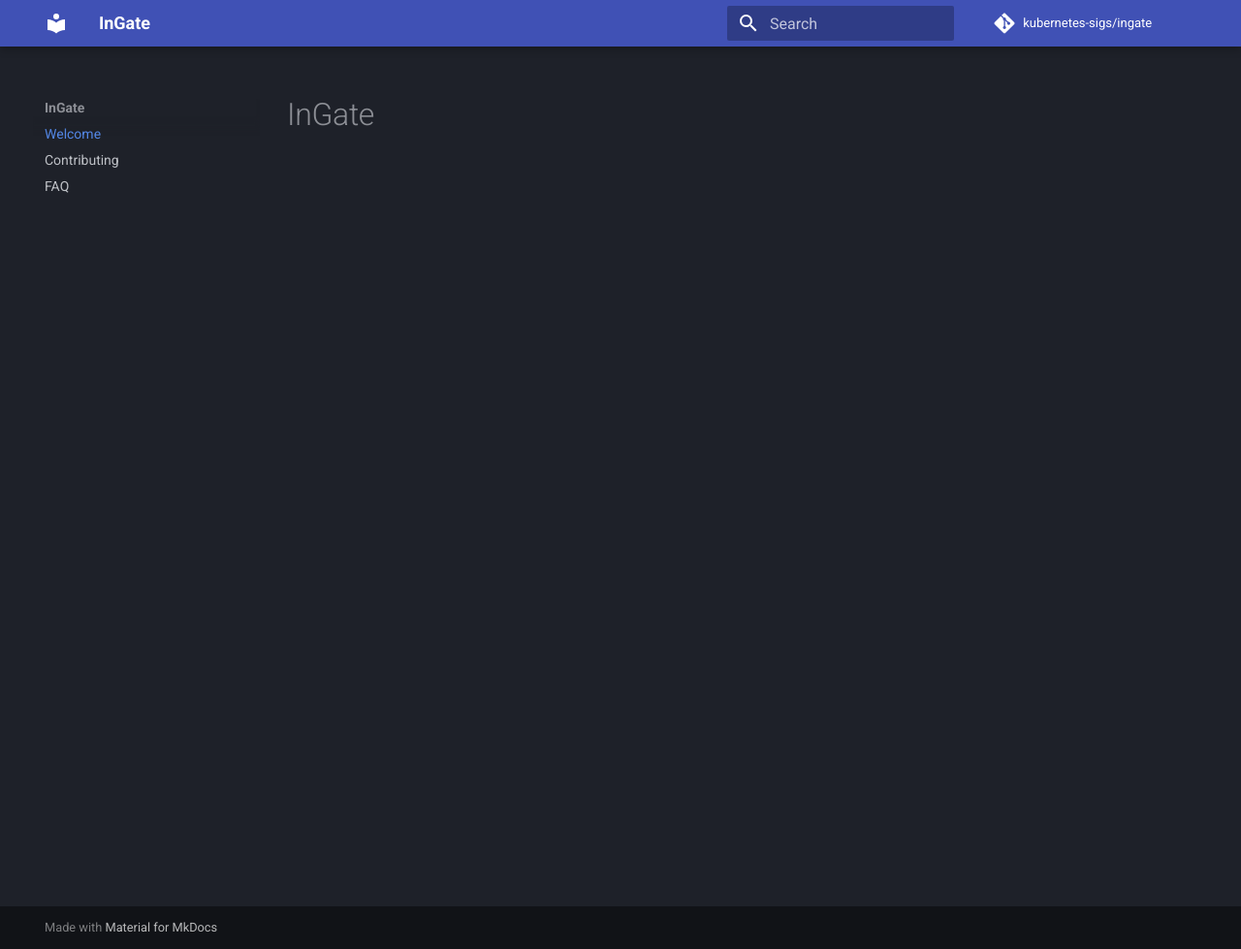
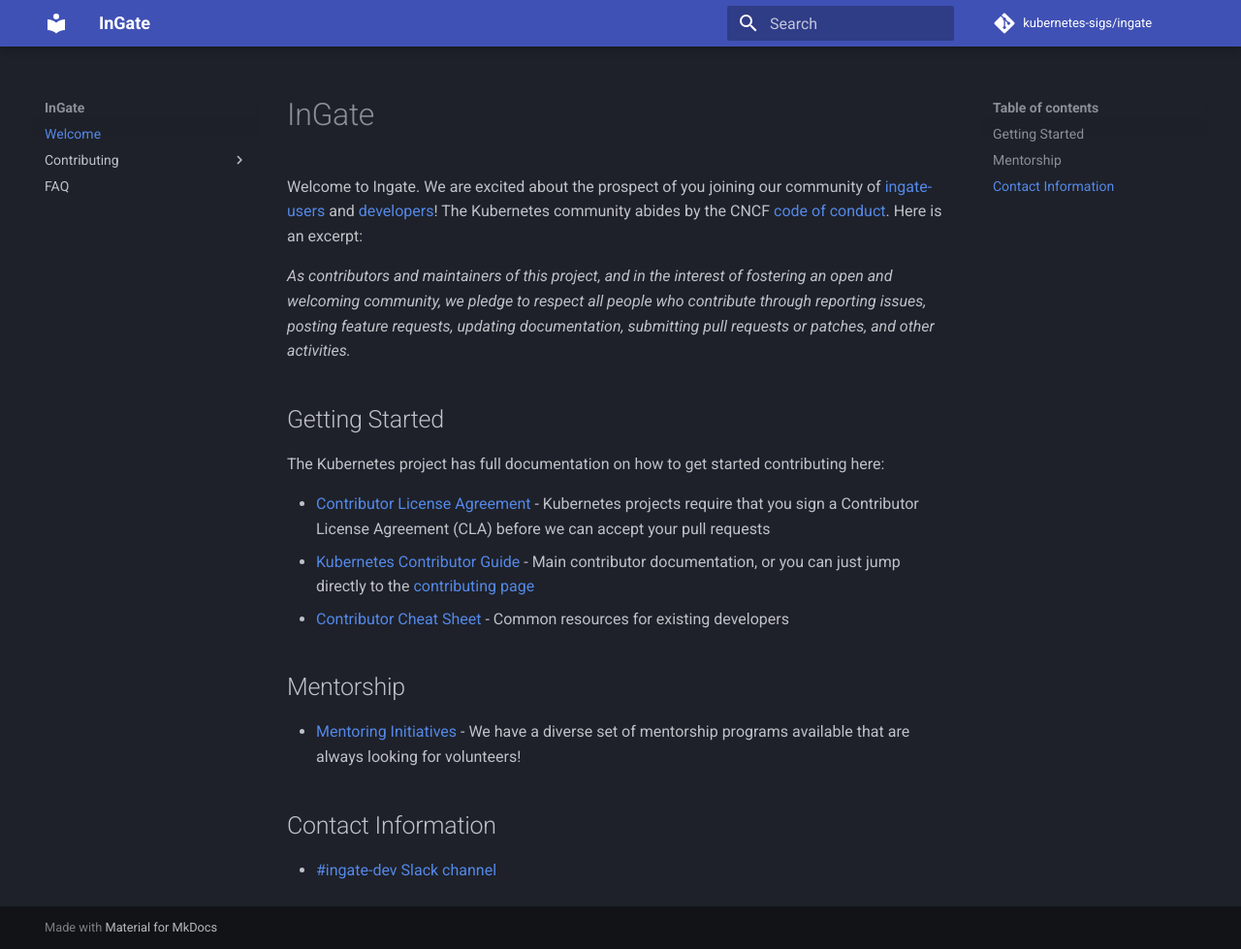
Before and after one commit to strongjz/ingate, an MkDocs documentation site: the page built from docs/index.md, in a window 1280 px wide and 979 px high. Shown: the whole window at 97% size. Built offline with MkDocs 1.6.1 and Material for MkDocs 9.7.7, drawn with Linux system fonts in a browser that asks for light colours; comment, search, counter and statistics services are not loaded.

Commit message:
add contributor docs
Signed-off-by: James Strong <strong.james.e@gmail.com>

```diff
--- a/docs/index.md
+++ b/docs/index.md
@@ -1 +1,21 @@
 # InGate
+
+Welcome to Ingate. We are excited about the prospect of you joining our community of [ingate-users](https://kubernetes.slack.com/archives/C08FBT2U8KB) and [developers](https://kubernetes.slack.com/archives/C08EX6HD25B)! The Kubernetes community abides by the CNCF [code of conduct](code-of-conduct.md). Here is an excerpt:
+
+_As contributors and maintainers of this project, and in the interest of fostering an open and welcoming community, we pledge to respect all people who contribute through reporting issues, posting feature requests, updating documentation, submitting pull requests or patches, and other activities._
+
+## Getting Started
+
+The Kubernetes project has full documentation on how to get started contributing here:
+
+- [Contributor License Agreement](https://git.k8s.io/community/CLA.md) - Kubernetes projects require that you sign a Contributor License Agreement (CLA) before we can accept your pull requests
+- [Kubernetes Contributor Guide](https://k8s.dev/guide) - Main contributor documentation, or you can just jump directly to the [contributing page](https://k8s.dev/docs/guide/contributing/)
+- [Contributor Cheat Sheet](https://k8s.dev/cheatsheet) - Common resources for existing developers
+
+## Mentorship
+
+- [Mentoring Initiatives](https://k8s.dev/community/mentoring) - We have a diverse set of mentorship programs available that are always looking for volunteers!
+
+## Contact Information
+
+- [#ingate-dev Slack channel](https://kubernetes.slack.com/archives/C08EX6HD25B)
--- a/mkdocs.yml
+++ b/mkdocs.yml
@@ -16,5 +16,7 @@
 
 nav:
   - Welcome: index.md
-  - Contributing: contributing.md
+  - Contributing:
+      - Getting Started: contributing/contributing.md
+      - Contributor Ladeder: contributing/ladder.md
   - FAQ: faq.md
--- /dev/null
+++ b/tools/docs/requirements.txt
@@ -0,0 +1,4 @@
+mkdocs-material==9.6
+mkdocs-awesome-pages-plugin==2.9.2
+mkdocs-minify-plugin==0.7.1
+mkdocs-redirects==1.2.1
```
Also changed, not shown: docs/contributing.md (deleted, +0 -1 lines), docs/contributing/contributing.md (added, +18 -0 lines), docs/contributing/ladder.md (added, +114 -0 lines), .github/ISSUE_TEMPLATE/feature_template.md (added), docs/code-of-conduct.md (renamed from code-of-conduct.md), 2 other files.
